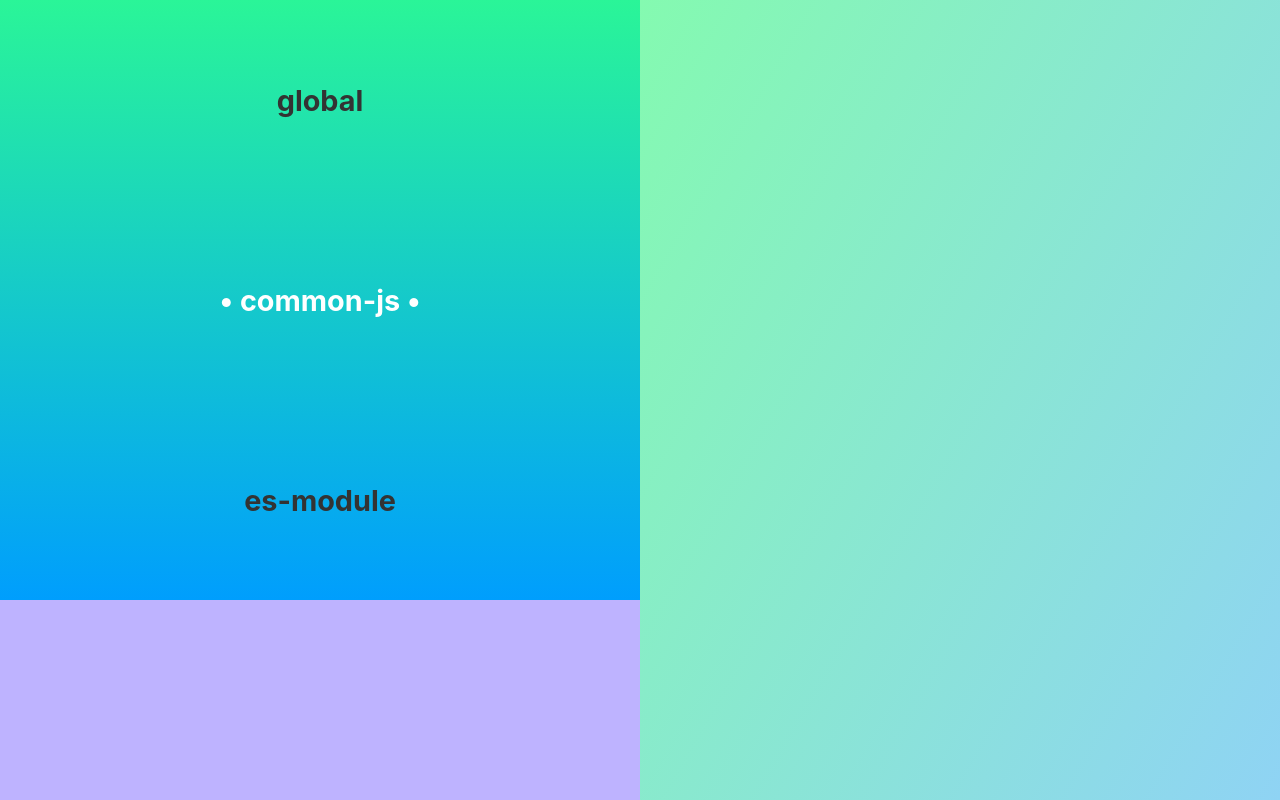
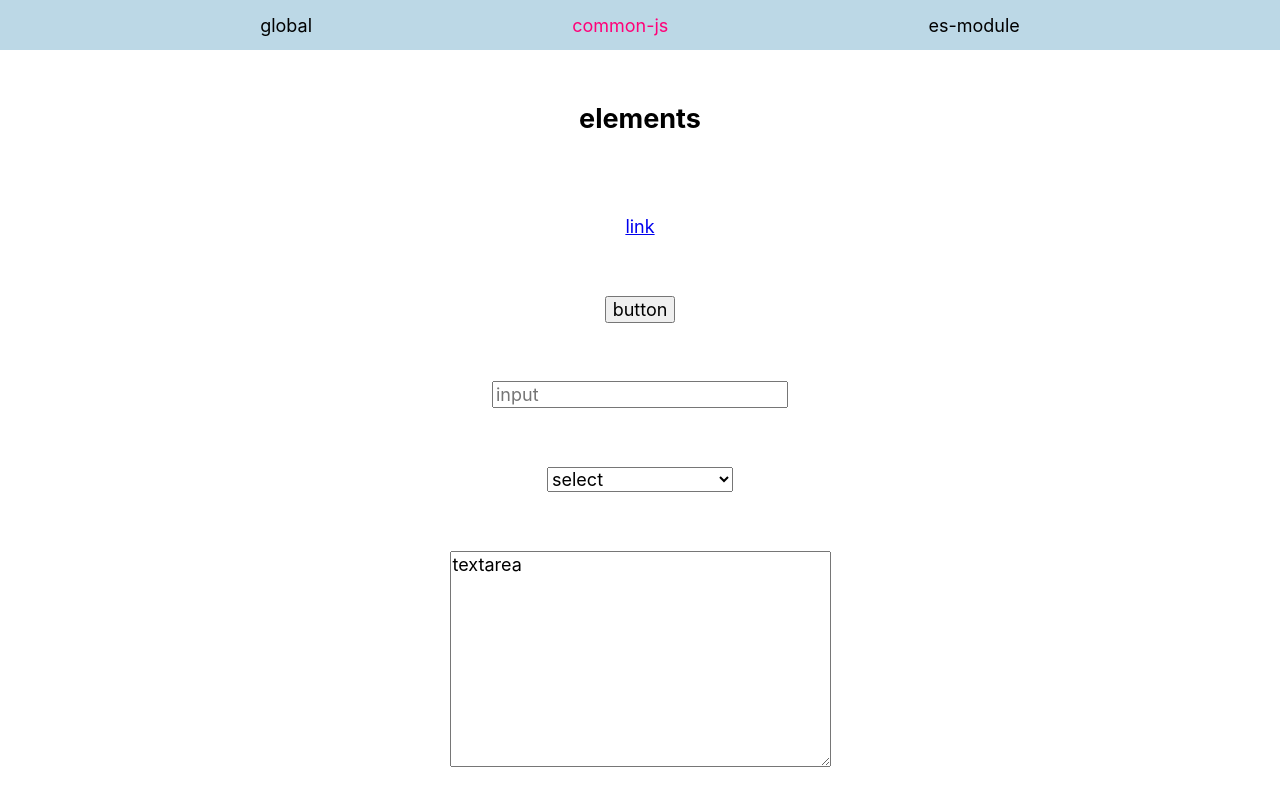
Before and after one commit to Hiswe/accessible-focus-ring, a website: page demo/demo-commonjs.pug in a window 1280 px wide. Shown: the top 800 px of the page. Drawn offline with nearby package versions, Linux system fonts and the light colour scheme; files that its build step writes are made by us from their sources; files whose address does not match are found by name.

Commit message:
DEMO – udpate content

```diff
--- a/demo/_layout.pug
+++ b/demo/_layout.pug
@@ -15,9 +15,15 @@ html(lang="en")
     link(rel="stylesheet", href=`${root}/demo.css`)
 
   body
-    nav.panel.panel--menu
-      block nav
-    section.js-check.panel.panel--content.panel--100vh
-    section.panel.panel--no-check.panel--100vh 100vh without check
-
+    section
+      h1 elements
+      div: a(href="#") link
+      div: button(type="button") button
+      div: input(type="text" placeholder="input")
+      div: select
+        option select
+        option definitively a select
+      div: textarea(cols="30" rows="10")
+        | textarea
+    block nav
     block content
--- a/demo/_menu.pug
+++ b/demo/_menu.pug
@@ -6,8 +6,8 @@
   ]
 
 mixin menu( activeIndex, redefineVh )
-  ul.menu
+  nav.nav
     each item, index  in items
       - var isActive = activeIndex === index
-      - var className = `menu__item${ isActive ? ` menu__item--active` : `` }`
-      li(class=className):  a(href=`${root}${item.url}`)= item.name
+      - var className = `nav__item${ isActive ? ` nav__item--active` : `` }`
+      a(class=className href=`${root}${item.url}`)= item.name
--- a/demo/demo-commonjs.pug
+++ b/demo/demo-commonjs.pug
@@ -7,4 +7,4 @@ block nav
   +menu(1)
 
 block content
-  script(src=`${root}/commonjs-bundle.js`)
+  script(src=`${root}/esmodule-example.js`)
--- a/demo/demo-es-module.pug
+++ b/demo/demo-es-module.pug
@@ -7,4 +7,4 @@ block nav
   +menu(2)
 
 block content
-  script(src=`${root}/esmodule-bundle.js`)
+  script(src=`${root}/esmodule-example.js`)
--- a/demo/demo.css
+++ b/demo/demo.css
@@ -1,51 +1,15 @@
 :root {
-  --vh-offset: 0px;
-  --vh: 1vh;
+  --c-primary: #80b6d0;
+  --c-primary-h: 200;
+  --c-primary-s: 46%;
+  --c-primary-darker: hsl(var(--c-primary-h), var(--c-primary-s), 50%);
+  --c-primary-lighter: hsl(var(--c-primary-h), var(--c-primary-s), 82%);
+  --c-primary-lightest: hsl(var(--c-primary-h), var(--c-primary-s), 95%);
+  --c-accent: #ff0078;
 }
-.panel {
-  width: 50%;
-  float: left;
-  display: flex;
-  flex-direction: column;
-  justify-content: center;
-  align-items: center;
-}
-.panel--menu {
-  display: flex;
-  min-height: 75vh;
-  background-image: linear-gradient(180deg, #2af598 0%, #009efd 100%);
-}
-.panel--100vh {
-  height: 100vh;
-}
-.panel--content {
-  background-image: linear-gradient(120deg, #84fab0 0%, #8fd3f4 100%);
-}
-.panel--no-check {
-  clear: left;
-  width: 100%;
-  background-image: linear-gradient(to bottom, #c04848, #480048);
-  color: white;
-  font-size: calc(1.5vh + 1.5vw + 1.5vmin);
-}
-
-.menu__item {
-  flex: 1 1 auto;
-  display: flex;
-  align-items: center;
-  justify-content: center;
-  color: #333;
-  font-weight: 700;
-  font-size: calc(1vh + 1vw + 1vmin);
-}
-
-/* this will give the nav block it's height */
-.menu--100-vh-gap {
-  height: calc(100vh - var(--vh-offset));
-}
-.menu--redefine-vh {
-  height: calc(100 * var(--vh));
-}
+/*******************
+  GLOBAL
+********************/
 
 * {
   box-sizing: border-box;
@@ -57,56 +21,56 @@ html {
   font-size: 112.5%;
 }
 body {
-  background: hsl(249, 100%, 85%);
   margin: 0;
   padding: 0;
-}
-body::after {
-  content: '';
-  display: table;
-  clear: both;
+  min-height: 100vh;
+  display: flex;
+  flex-direction: column;
 }
 
-.ruler {
-  position: absolute;
-  top: 0;
-  left: 50%;
-  width: 1.5rem;
-  transform: translateX(-50%);
-  height: 100vh;
-  background: white;
+button,
+input,
+textarea,
+select {
+  font: inherit;
+  color: currentColor;
 }
-.ruler::before {
-  content: 'initial 100vh';
-  position: absolute;
-  top: 50%;
-  left: 50%;
-  transform: translate(-50%, -50%) rotate(-0.25turn);
-  white-space: nowrap;
-}
-.menu {
-  flex: 1 1 auto;
+
+/*******************
+  NAVIGATION
+********************/
+
+.nav {
+  flex: 0 0 50px;
+  height: 50px;
+  order: -1;
+  list-style: none;
   display: flex;
-  flex-direction: column;
+  justify-content: space-evenly;
   margin: 0;
   padding: 0;
+  background: var(--c-primary-lighter);
 }
-
-.menu__item a {
+.nav__item {
+  display: flex;
+  align-items: center;
+  justify-content: center;
   color: currentColor;
   text-decoration: none;
 }
-.menu__item--active {
+.nav__item--active {
   pointer-events: none;
-  color: white;
+  color: var(--c-accent);
 }
-.menu__item--active::before,
-.menu__item--active::after {
-  white-space: pre;
+
+/*******************
+  OTHER
+********************/
+
+section {
+  display: flex;
+  flex: 1 0 auto;
+  flex-direction: column;
+  align-items: center;
+  justify-content: space-around;
 }
-.menu__item--active::before {
-  content: '• ';
-}
-.menu__item--active::after {
-  content: ' •';
-}
--- a/package.json
+++ b/package.json
@@ -15,6 +15,7 @@
     "build": "gulp && rollup --config",
     "build:demo": "npm run build && gulp demo",
     "demo": "npm run build:demo && http-server ./dist-demo -c-1",
+    "demo:watch": "gulp demo:watch",
     "toc": "doctoc *.md --github --notitle"
   },
   "devDependencies": {
```
Also changed, not shown: gulpfile.js (+12 -1 lines).
